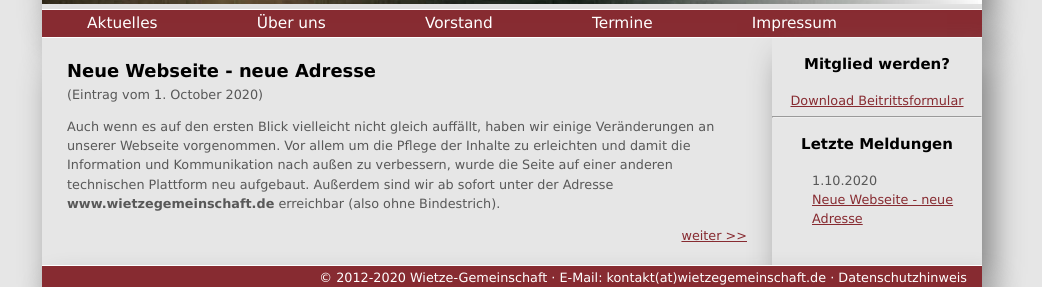
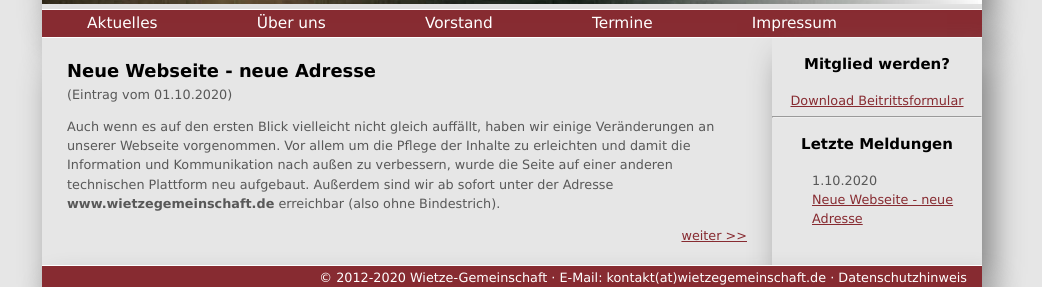
Before and after one commit to car-hei/wietzegem.github.io, a Jekyll site: the page built from index.md, in a window 1280 px wide. Shown: the part 194-481 px from the top of the page, without its empty margins (128-1170 px from the left). Built offline with Jekyll 4.4.1, drawn with Linux system fonts in a browser that asks for light colours.

```diff
--- a/index.md
+++ b/index.md
@@ -7,7 +7,7 @@ title: Aktuelles
     <li>
 	<h1><a href="{{ post.url }}" class="post">{{ post.title }}</a></h1>
 	<br>
-    (Eintrag vom {{ post.date | date: "%-d. %B %Y" }})
+    (Eintrag vom {{ post.date | date: "%d.%m.%Y" }})
     {{ post.excerpt }}
 	</li>
 	<div style="text-align: right;"><a href="../{{ post.url }}">weiter >></a></div>
```
